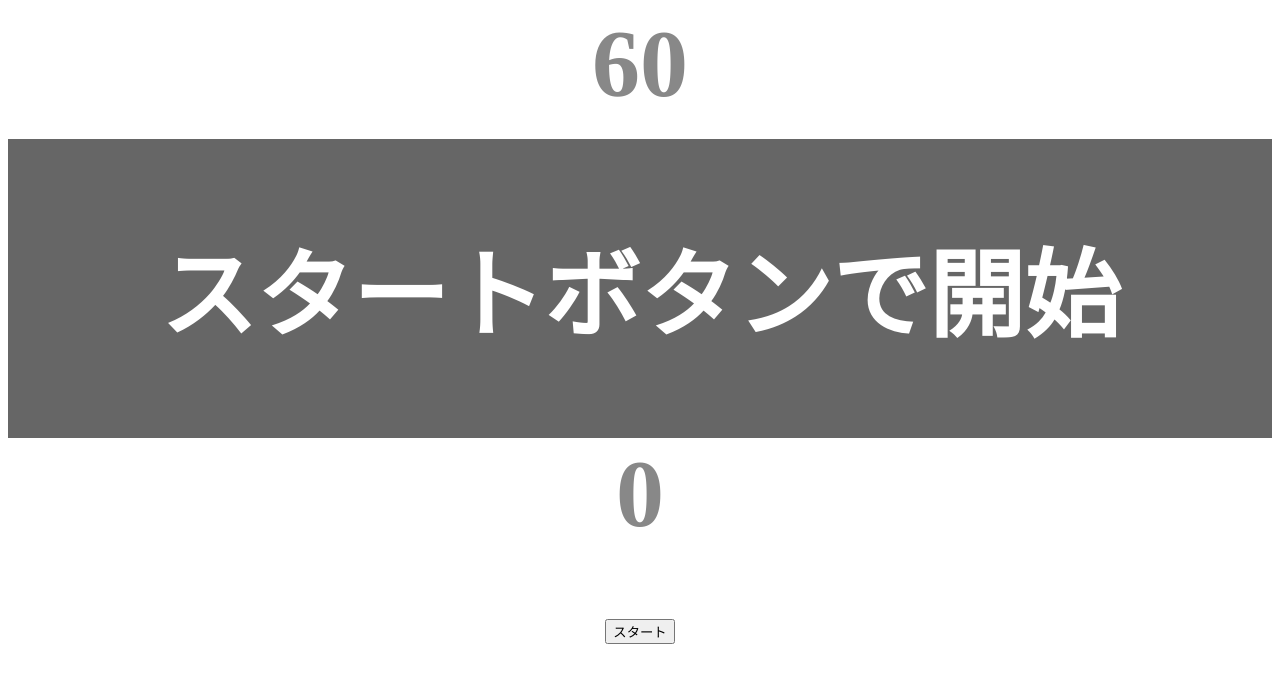
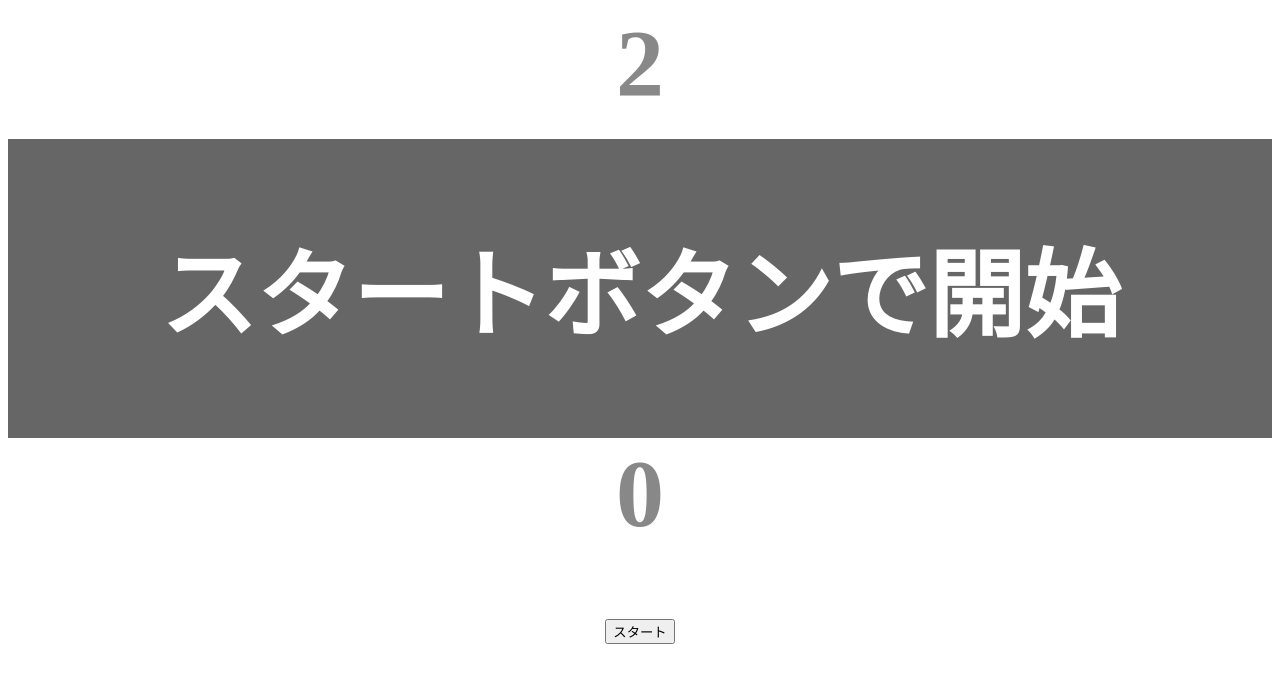
Before and after one commit to TAK-SNC/javascript-advanced-kadai, a plain HTML site: page kadai_002/index.html in a window 1280 px wide. Drawn offline with Linux system fonts and the light colour scheme.

Commit message:
kadai_002修正

```diff
--- a/kadai_002/index.html
+++ b/kadai_002/index.html
@@ -8,7 +8,7 @@
   <title>タイピングゲーム</title>
 </head>
 <body>
-  <p id="count" class="count">60</p>
+  <p id="count" class="count">2</p>
   <div id="wrap" class="wrap">
     <span id="typed" class="typed"></span><span id="untyped"></span>
   </div>
--- a/kadai_002/main.js
+++ b/kadai_002/main.js
@@ -108,7 +108,6 @@ const gameOver = id => {
   // ｢タイムアップ！｣を表示する
   typedfield.textContent = '';
   untypedfield.textContent = 'タイムアップ！';
-  count.textContent = '';
   typeCount.textContent = '';
 
   const resultTimeout = setTimeout(() => {
```
